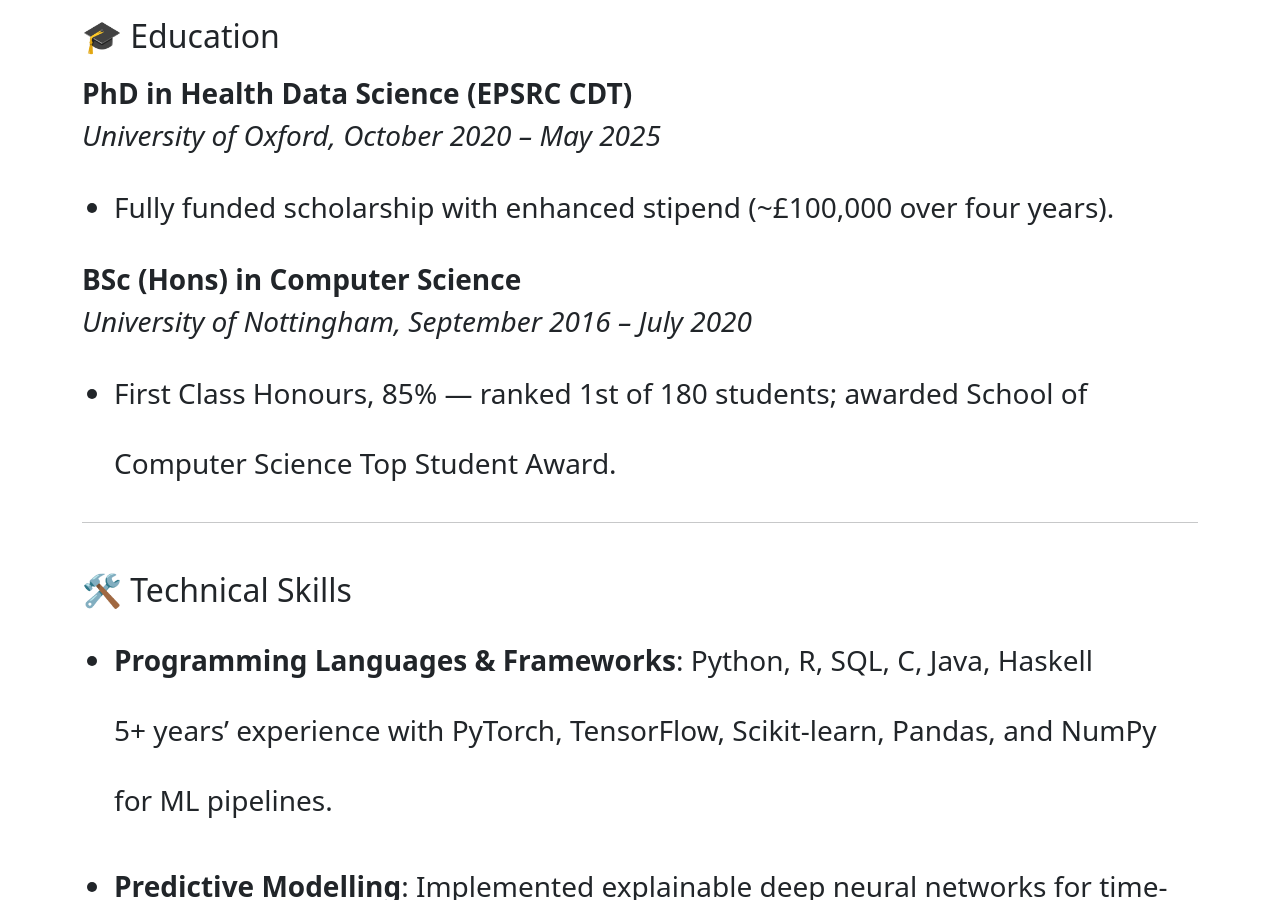
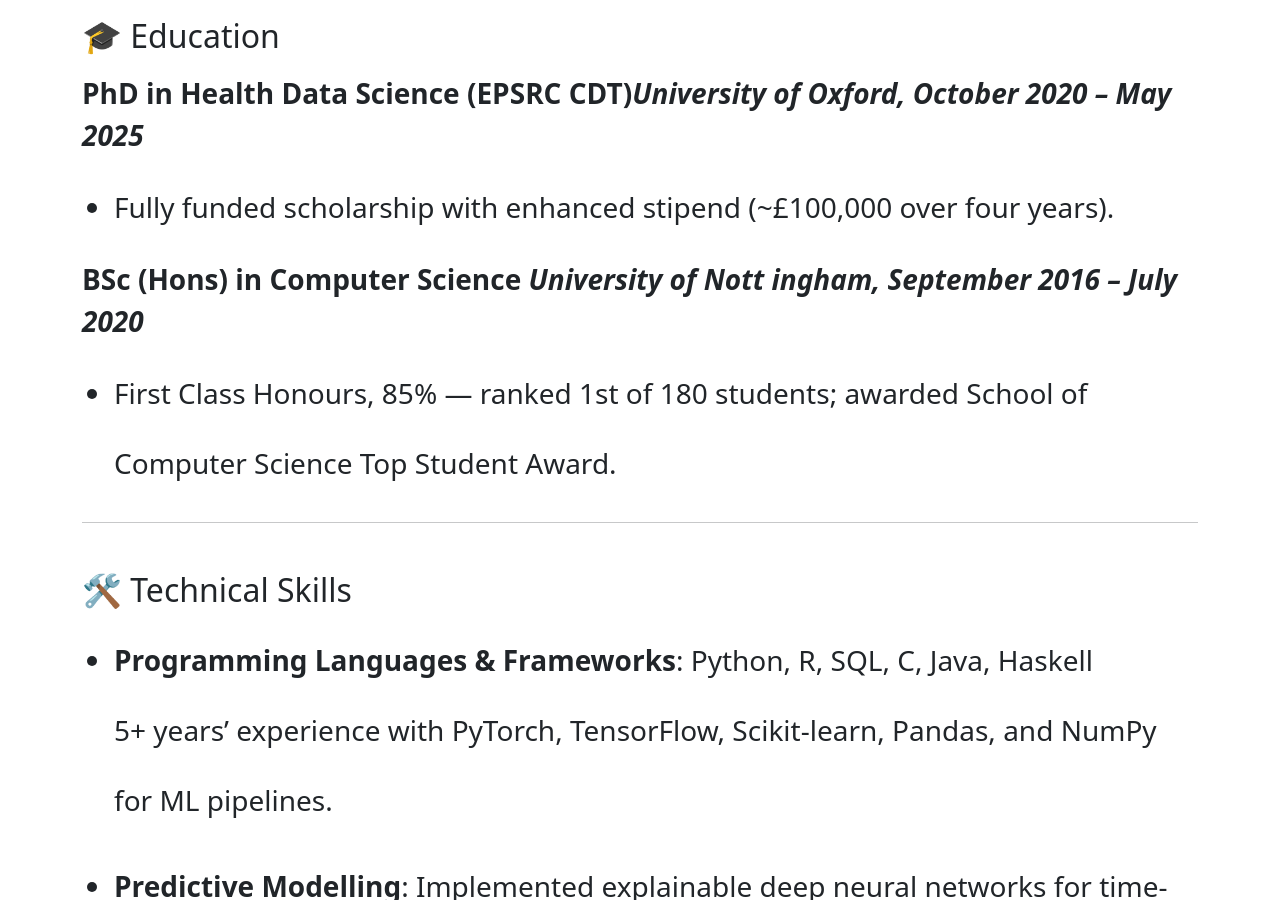
Before and after one commit to Ads98/Ads98.github.io, a Jekyll site: the page built from _pages/CV.md, in a window 1280 px wide and 900 px high, scrolled down 2675 px. Built offline with Jekyll 4.4.1, drawn with Linux system fonts in a browser that asks for light colours; some of the changed text lies outside the part shown.

Commit message:
Reformated CV

```diff
--- a/_pages/CV.md
+++ b/_pages/CV.md
@@ -56,12 +56,10 @@ Below is a summary of my academic background, research experience, and technical
 ## 🎓 Education
 
 
-**PhD in Health Data Science (EPSRC CDT)**
-_University of Oxford, October 2020 – May 2025_
+**PhD in Health Data Science (EPSRC CDT)_University of Oxford, October 2020 – May 2025_**
 - Fully funded scholarship with enhanced stipend (~£100,000 over four years).
 
-**BSc (Hons) in Computer Science**
-_University of Nottingham, September 2016 – July 2020_
+**BSc (Hons) in Computer Science _University of Nott ingham, September 2016 – July 2020_**
 - First Class Honours, 85% — ranked 1st of 180 students; awarded School of Computer Science Top Student Award.
 
 
@@ -98,7 +96,7 @@ _University of Nottingham, September 2016 – July 2020_
 
 - **European Society of Cardiology Congress** — August 2024
 - **British Cardiovascular Society Annual Conference** — June 2024
-  _Best of the Best oral presentation award (x2)_
+    -_Best of the Best oral presentation award (x2)_
 
 - **International Society for the Measurement of Physical Activity** — June 2024
 - **BHF Centre for Research Excellence Symposium** — November 2023
@@ -106,19 +104,15 @@ _University of Nottingham, September 2016 – July 2020_
 <hr>
 
 
-<hr>
 ## 🏆 Awards
 
-**EPSRC Health Data Science CDT Studentship**
-_September 2020 – December 2024_
+**EPSRC Health Data Science CDT Studentship _September 2020 – December 2024_**
 - Full tuition and enhanced stipend (~£100,000 over four years).
 
-**University of Nottingham Top Student Award**
-_July 2020_
+**University of Nottingham Top Student Award_July 2020_**
 - Graduated 1st in cohort; awarded for outstanding academic performance.
 
-**Undergraduate Exceptional Achievement Awards**
-_July 2017, July 2018_
+**Undergraduate Exceptional Achievement Awards _July 2017, July 2018_**
 - Awarded for ranking in top 5 of cohort for academic achievement.
 
 
@@ -126,12 +120,10 @@ _July 2017, July 2018_
 
 ## 🤝 Outreach & Leadership
 
-**Treasurer, Austrian Society, University of Oxford**
-_October 2022 – October 2024_
+**Treasurer, Austrian Society, University of Oxford _October 2022 – October 2024_**
 - Managed finances and organised cultural events to foster UK–Austria connections.
 
-**Technical Lead, Intel Inspire STEM Committee**
-_July 2018 – August 2019_
+**Technical Lead, Intel Inspire STEM Committee _July 2018 – August 2019_**
 - Led outreach reaching 1,000+ students annually, delivering workshops in AI, hardware, and programming.
 <hr>
 ## 📄 Download
```
